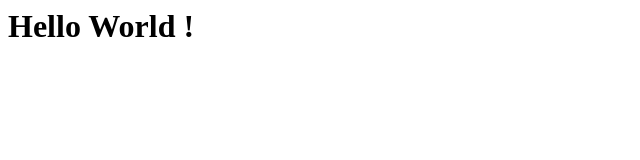
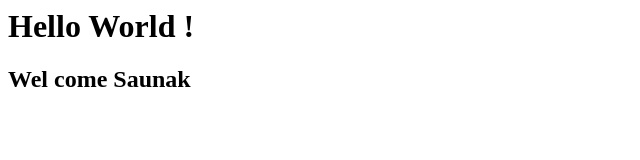
Before and after one commit to saunak99/testproject, a plain HTML site: page index.html in a window 1280 px wide. Shown: the whole page, without its empty margins (0-640 px from the left). Drawn offline with Linux system fonts and the light colour scheme.

Commit message:
change msg

```diff
--- a/index.html
+++ b/index.html
@@ -1,5 +1,6 @@
 <html>
 <body>
 <h1>Hello World !</h1>
+<h2>Wel come Saunak</h2>
 </body>
 </html>
```
